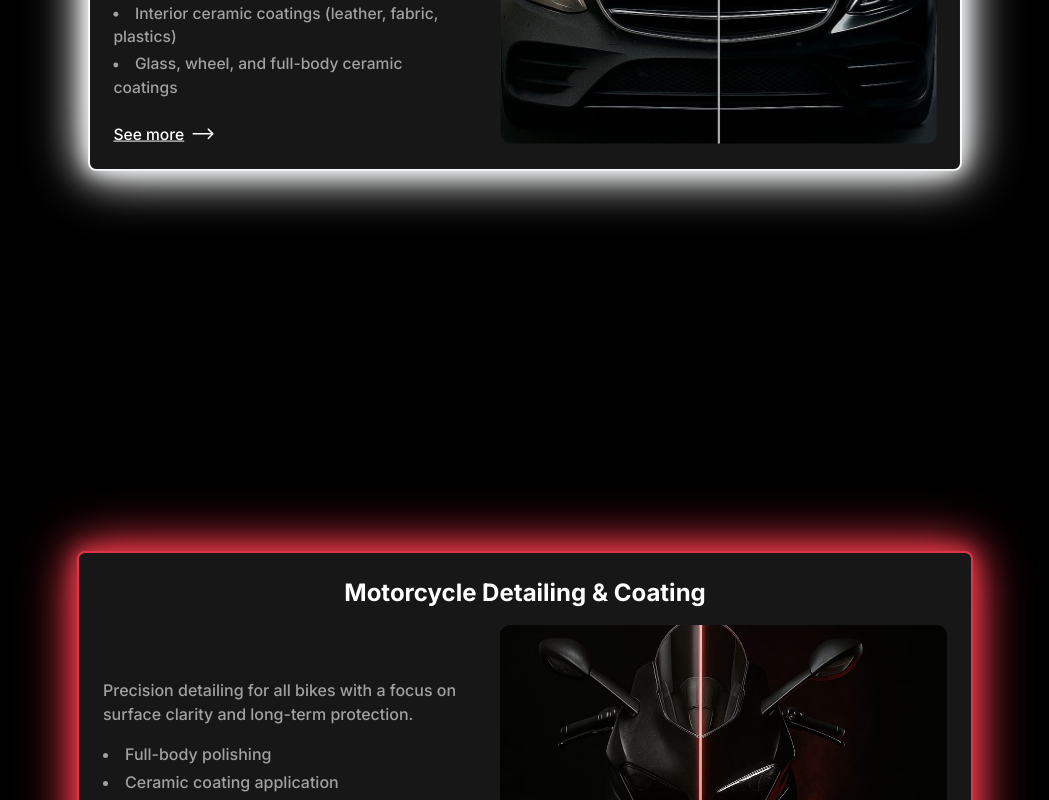
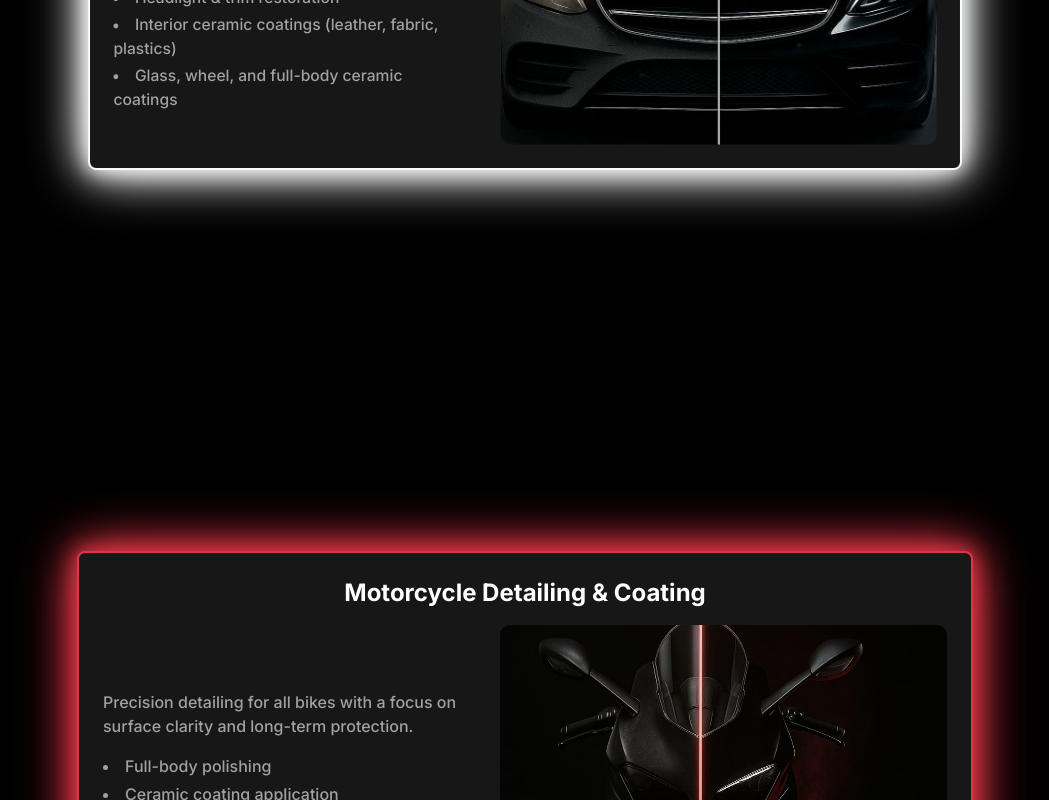
Before and after one commit to BenakKishanJ/shine_autocraft, a Next.js app: page / in a window 1280 px wide. Shown: the part 1340-2140 px from the top of the page, without its empty margins (115-1164 px from the left). Built offline with nearby package versions, Linux system fonts and the light colour scheme.

Commit message:
Remove see more in stacking cards

```diff
--- a/components/ui/stacking-card.tsx
+++ b/components/ui/stacking-card.tsx
@@ -108,27 +108,6 @@ export const Card = ({
                   ))}
                 </ul>
               </div>
-              <span className="flex items-center gap-2 mt-auto">
-                <a
-                  href={"#"}
-                  target="_blank"
-                  className="underline cursor-pointer text-xs sm:text-sm text-white hover:text-muted-foreground"
-                >
-                  See more
-                </a>
-                <svg
-                  width="18"
-                  height="10"
-                  viewBox="0 0 22 12"
-                  fill="none"
-                  xmlns="http://www.w3.org/2000/svg"
-                >
-                  <path
-                    d="M21.5303 6.53033C21.8232 6.23744 21.8232 5.76256 21.5303 5.46967L16.7574 0.696699C16.4645 0.403806 15.9896 0.403806 15.6967 0.696699C15.4038 0.989592 15.4038 1.46447 15.6967 1.75736L19.9393 6L15.6967 10.2426C15.4038 10.5355 15.4038 11.0104 15.6967 11.3033C15.9896 11.5962 16.4645 11.5962 16.7574 11.3033L21.5303 6.53033ZM0 6.75L21 6.75V5.25L0 5.25L0 6.75Z"
-                    fill="white"
-                  />
-                </svg>
-              </span>
             </div>
           </div>
 
@@ -148,27 +127,6 @@ export const Card = ({
                   </li>
                 ))}
               </ul>
-              <span className="flex items-center gap-2">
-                <a
-                  href={"#"}
-                  target="_blank"
-                  className="underline cursor-pointer text-sm lg:text-base text-white hover:text-muted-foreground"
-                >
-                  See more
-                </a>
-                <svg
-                  width="22"
-                  height="12"
-                  viewBox="0 0 22 12"
-                  fill="none"
-                  xmlns="http://www.w3.org/2000/svg"
-                >
-                  <path
-                    d="M21.5303 6.53033C21.8232 6.23744 21.8232 5.76256 21.5303 5.46967L16.7574 0.696699C16.4645 0.403806 15.9896 0.403806 15.6967 0.696699C15.4038 0.989592 15.4038 1.46447 15.6967 1.75736L19.9393 6L15.6967 10.2426C15.4038 10.5355 15.4038 11.0104 15.6967 11.3033C15.9896 11.5962 16.4645 11.5962 16.7574 11.3033L21.5303 6.53033ZM0 6.75L21 6.75V5.25L0 5.25L0 6.75Z"
-                    fill="white"
-                  />
-                </svg>
-              </span>
             </div>
 
             <div
```
